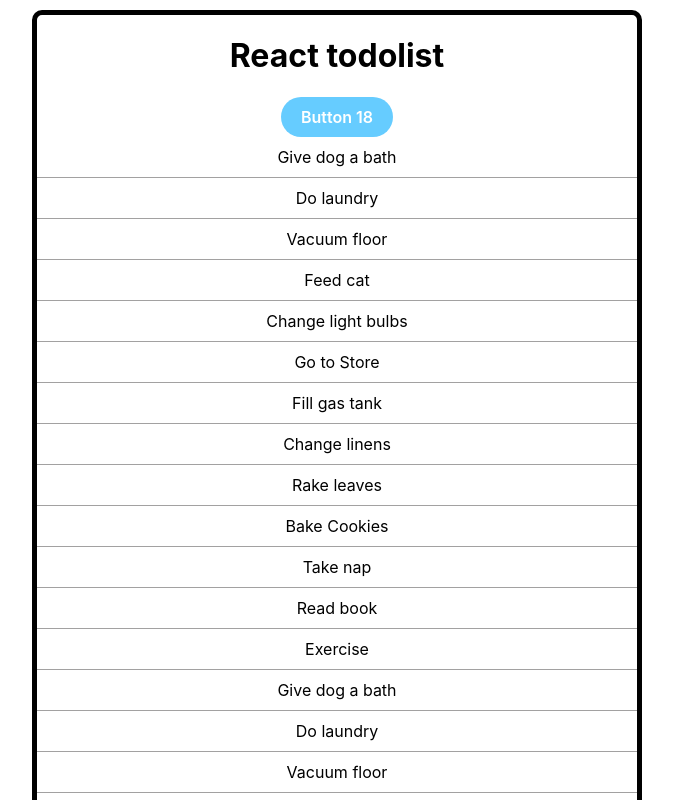
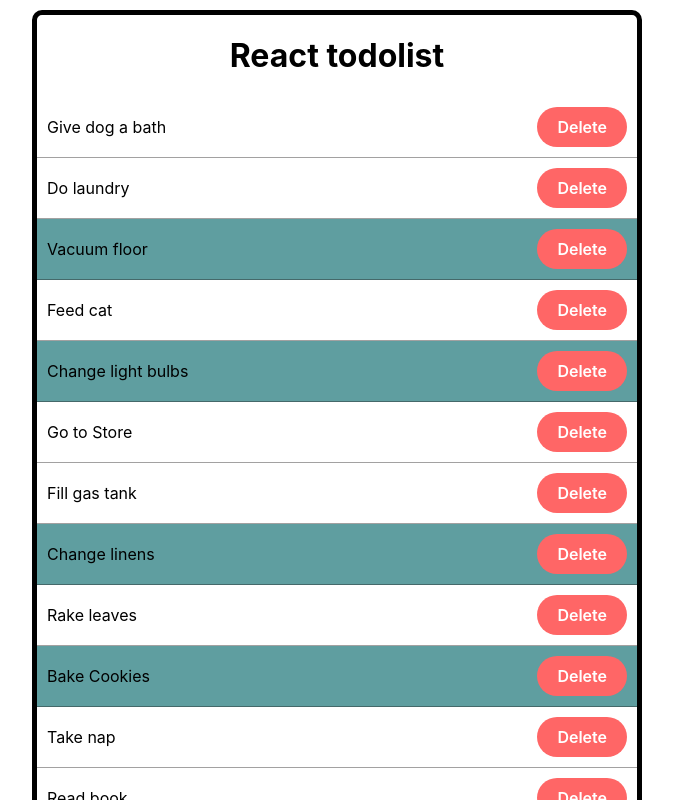
Before and after one commit to rijalBinHusen/vite-react-todolist, a React (Vite) app: page / in a window 1280 px wide. Shown: the top 800 px of the page, without its empty margins (303-976 px from the left). Built offline with nearby package versions, Linux system fonts and the light colour scheme.

Commit message:
success toggle complete task

```diff
--- a/src/App.css
+++ b/src/App.css
@@ -53,4 +53,18 @@ button {
 .todo {
   border-bottom: 1px solid rgba(34, 33, 33, 0.418);
   padding: 10px;
+  display: flex;
+  align-items: center;
 }
+
+.todo:hover {
+  background-color: darkgray;
+}
+
+.complete {
+  background-color: cadetblue;
+}
+
+.todo-list-board {
+  text-align: left;
+}
--- a/src/App.jsx
+++ b/src/App.jsx
@@ -1,6 +1,6 @@
 import './App.css'
 import { useState } from 'react'
-import Button from "./components/elements/Button";
+// import Button from "./components/elements/Button";
 import Header from "./components/parts/Header";
 import TodoList from "./components/parts/TodoList"
 
@@ -9,12 +9,37 @@ import todoList from "./json/data.json"
 function App() {
   const [todo, setTodo] = useState(todoList);
 
+  // Toggle comoplete todo
+  const handleToggle = (id) => {
+    // console.log(id)
+    let mapped = todo.map((task) => {
+      return task.id === + id ? { ...task, complete: !task.complete } : { ...task }
+    })
+    setTodo(mapped)
+  }
+
+  // Delete all todo that completed
+  function deleteAllTodo() {
+    let filtered = todo.filter((task) => {
+      return !task.complete
+    })
+    setTodo(filtered);
+  }
+
+  // delete particular todo
+  function deleteTodo(id) {
+    let filter = todo.filter((task) => {
+      return task.id !== id
+    })
+    setTodo(filter)
+  }
+
   return (
     <div className="App">
       <div className="container">
         <Header />
-        <Button />
-        <TodoList list={todoList} />
+        {/* <Button /> */}
+        <TodoList list={todo} handleToggle={handleToggle} deleteAllTodo={deleteAllTodo} deleteTodo={deleteTodo} />
       </div>
     </div>
   )
--- a/src/components/elements/Button/index.jsx
+++ b/src/components/elements/Button/index.jsx
@@ -2,10 +2,16 @@ import React from 'react';
 import propTypes from "prop-types";
 import "./index.css"
 
-export default function Button() {
+export default function Button(props) {
+    const { value } = props
+    let className = []
+    if (props.isPrimary) className.push("primary")
+    if (props.isDanger) className.push("danger")
+    if (props.isWarning) className.push("warning")
+
     return (
         <div>
-            <button className="button-18 primary" role="button">Button 18</button>
+            <button className={["button-18", className].join(" ")} role="button">{value}</button>
         </div>)
 
 }
@@ -13,5 +19,6 @@ export default function Button() {
 Button.prototype = {
     isPrimary: propTypes.bool,
     isDanger: propTypes.bool,
-    isWarn: propTypes.bool
+    isWarning: propTypes.bool,
+    value: propTypes.string
 }
--- a/src/components/parts/Todo.jsx
+++ b/src/components/parts/Todo.jsx
@@ -1,9 +1,25 @@
 import React from 'react'
+import Button from "../elements/Button"
 
-export default function Todo({ todo }) {
+export default function Todo(props) {
+    // console.log(props)
+    const { todo } = props;
+    const handleClick = (e) => {
+        e.preventDefault()
+        props.toggle(e.currentTarget.id)
+    }
+
     return (
-        <div className="todo">
+        <div
+            className={todo.complete ? "todo" : "todo complete"}
+            onClick={handleClick}
+            id={todo.id}
+            value={todo.id}
+        >
             {todo.task}
+            <span style={{ marginLeft: "auto" }}>
+                <Button isDanger={true} value="Delete" />
+            </span>
         </div>
     )
 }
--- a/src/components/parts/TodoList.jsx
+++ b/src/components/parts/TodoList.jsx
@@ -2,15 +2,15 @@ import React from 'react'
 import Todo from "./Todo"
 import propTypes from "prop-types";
 
-export default function TodoList({ list }) {
-    // const { list } = props;
+export default function TodoList(props) {
+    const { list } = props;
     // console.log(list.map((todo) => todo))
     return (
-        <div>
+        <div className="todo-list-board">
             {list.map((todo) => {
                 return (
                     <div key={todo.id}>
-                        <Todo todo={todo} />
+                        <Todo todo={todo} toggle={props.handleToggle} />
                     </div>
                 )
             }
@@ -29,5 +29,8 @@ TodoList.defaultProps = {
 }
 
 Todo.propTypes = {
-    list: propTypes.object
+    list: propTypes.object,
+    handleToggle: propTypes.func,
+    deleteAllTodo: propTypes.func,
+    deleteTodo: propTypes.func
 }
```
